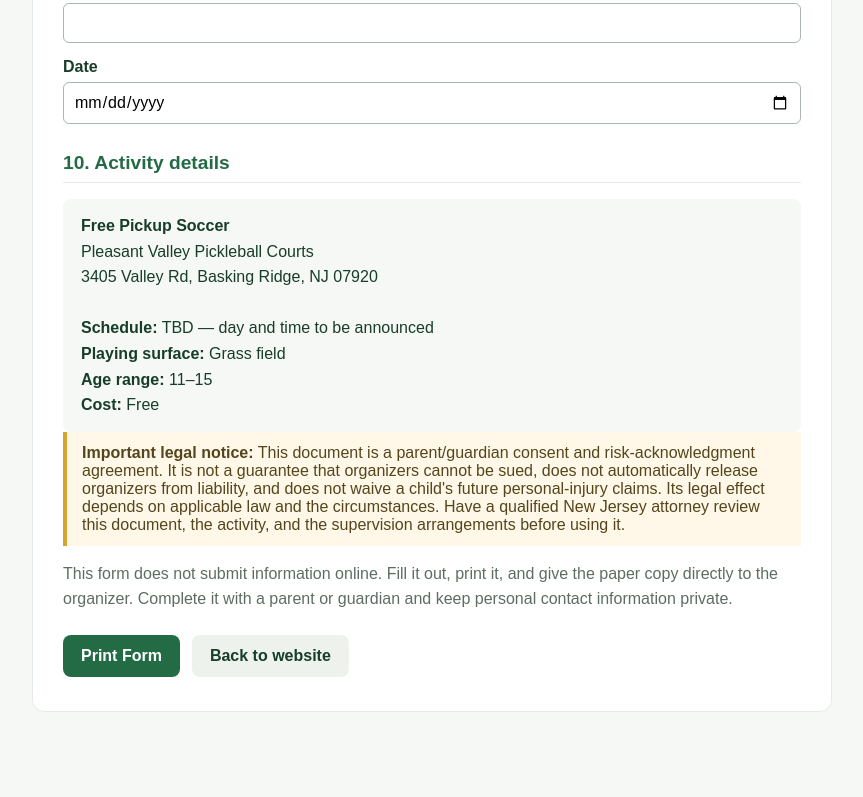
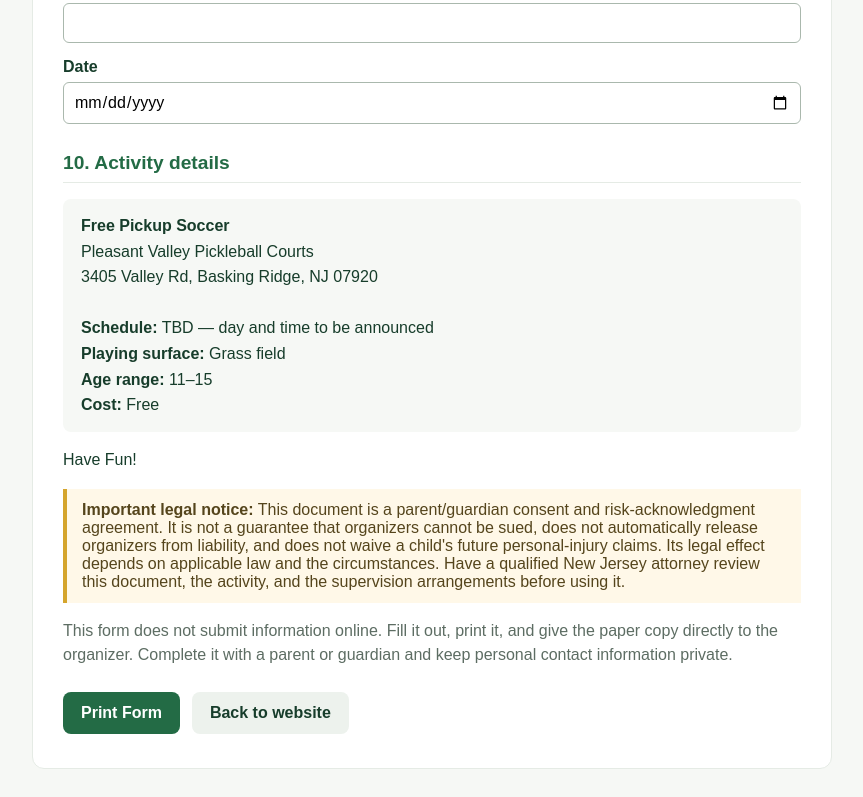
Before and after one commit to PhysicsGuys/Free-Pickup-Soccer, a plain HTML site: page join.html in a window 1280 px wide. Shown: the part 2895-3692 px from the top of the page, without its empty margins (208-1071 px from the left). Before the commit the page ends 3635 px from the top, so only its background shows below. Drawn offline with Linux system fonts and the light colour scheme.

Commit message:
Update join.html

```diff
--- a/join.html
+++ b/join.html
@@ -79,6 +79,7 @@ Pleasant Valley Pickleball Courts<br>
 <strong>Playing surface:</strong> Grass field<br>
 <strong>Age range:</strong> 11–15<br>
 <strong>Cost:</strong> Free</div>
+<p> Have Fun!</p>
 
 <div class="notice"><strong>Important legal notice:</strong> This document is a parent/guardian consent and risk-acknowledgment agreement. It is not a guarantee that organizers cannot be sued, does not automatically release organizers from liability, and does not waive a child's future personal-injury claims. Its legal effect depends on applicable law and the circumstances. Have a qualified New Jersey attorney review this document, the activity, and the supervision arrangements before using it.</div>
 
```
